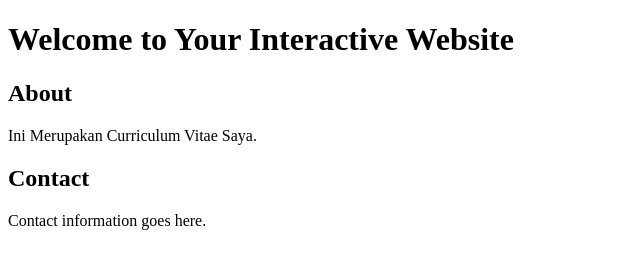
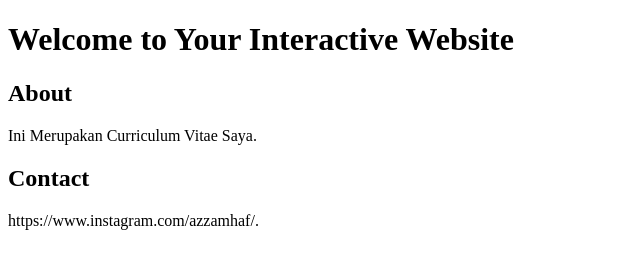
Before and after one commit to ahmadazzam22607/ahmadazzam22607.github.io, a plain HTML site: page index.html in a window 1280 px wide. Shown: the whole page, without its empty margins (0-640 px from the left). Drawn offline with Linux system fonts and the light colour scheme.

Commit message:
Update index.html

```diff
--- a/index.html
+++ b/index.html
@@ -20,7 +20,7 @@
 
     <section>
       <h2>Contact</h2>
-      <p>Contact information goes here.</p>
+      <p>https://www.instagram.com/azzamhaf/.</p>
     </section>
   </main>
 
```
